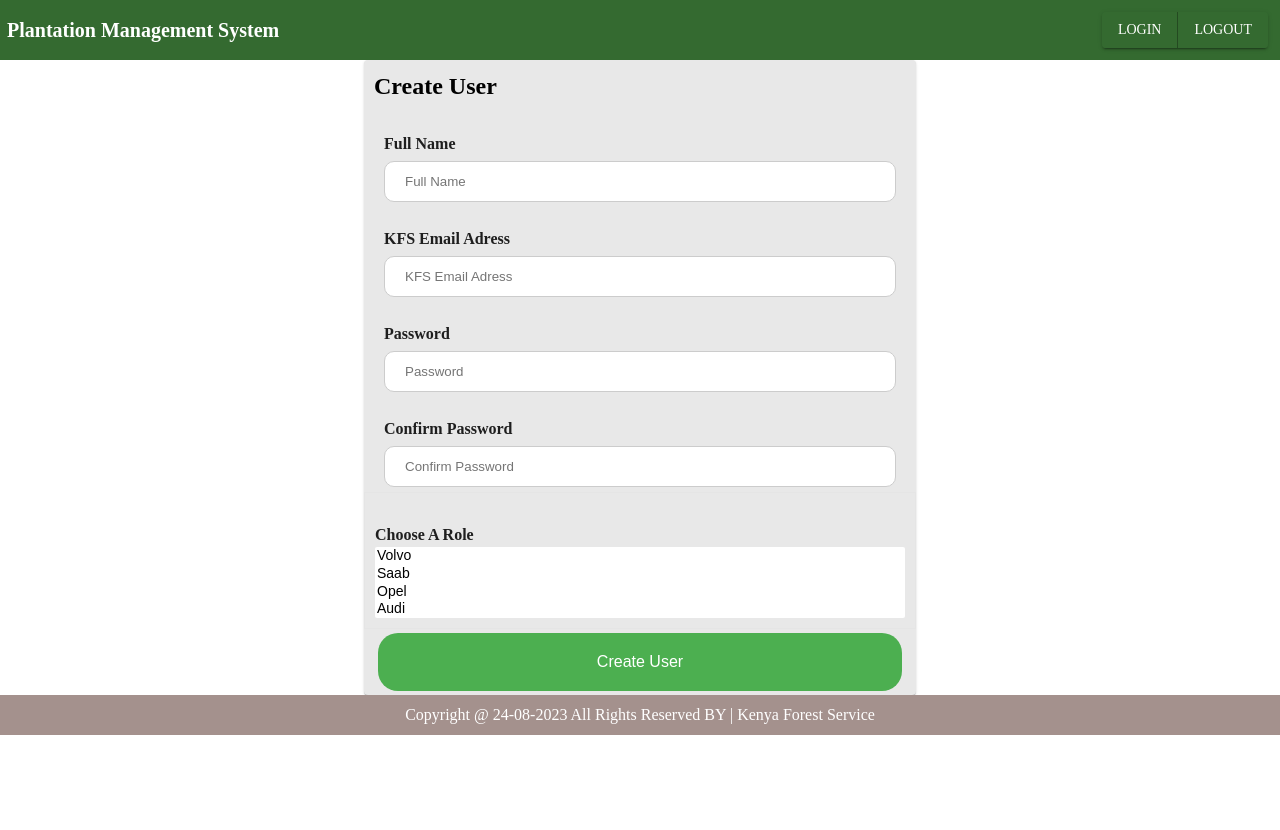
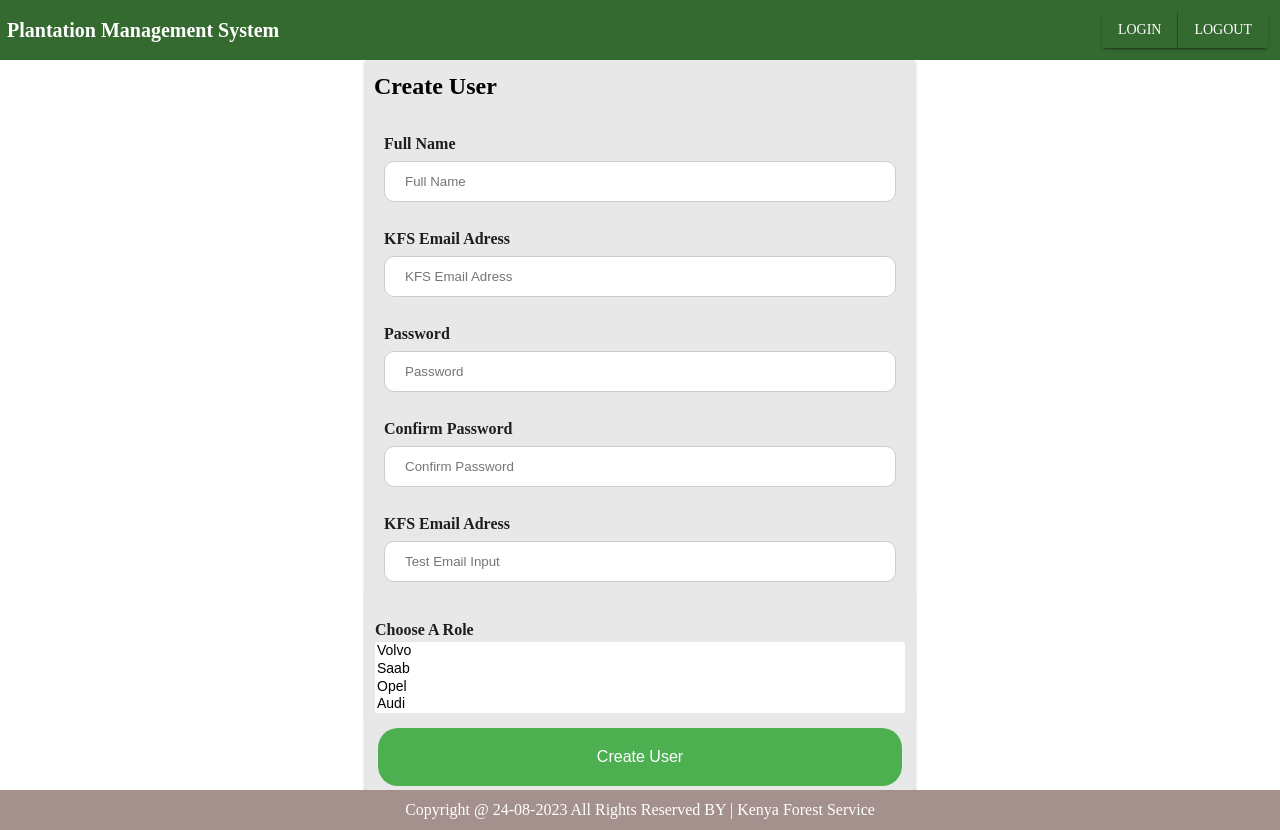
Before and after one commit to Manyara20/forest_inventory, a React (Vite) app in the folder client/: page /admin/addUser in a window 1280 px wide. Before the commit the page ends 800 px from the top, so only its background shows below. Built offline with nearby package versions, Linux system fonts and the light colour scheme; a web font is replaced by a local one.

Commit message:
Made Reusable Components

```diff
--- a/client/package.json
+++ b/client/package.json
@@ -16,6 +16,7 @@
     "@mui/icons-material": "^5.14.3",
     "@mui/material": "^5.14.5",
     "axios": "^1.5.0",
+    "prop-types": "^15.8.1",
     "react": "^18.2.0",
     "react-dom": "^18.2.0",
     "react-hook-form": "^7.45.4",
--- a/client/src/App.jsx
+++ b/client/src/App.jsx
@@ -38,10 +38,11 @@ function App() {
         },
         {
           path: "/subcompartment",
-          element: <SubCompartment/>,
+          element: <SubCompartment/>},
+        {
           path: "/admin/addUser",
           element: <AdminRegister />,
-        }
+        },
       ],
     },
   ]);
--- /dev/null
+++ b/client/src/components/reusableComponents.jsx/EmailInput.jsx
@@ -0,0 +1,33 @@
+import React from 'react'
+import PropTypes from 'prop-types';
+
+
+const EmailInput = (props) => {
+
+    const {type, placeholder, maximLength, name, ifRequired, errors, register}=props;
+
+  return (
+    <div className='inputForm'>
+        <label>KFS Email Adress</label>
+            <input type={type} placeholder={placeholder}
+              {...register(name, { required: {value: ifRequired, message: "Email is Required"},
+                      maxLength: {value: maximLength, message: "Cannot be Longer than 50 Characters"},
+                      pattern: {value: /^[A-Z0-9._%+-]+@[A-Z0-9.-]+\.[A-Z]{2,4}$/i, message: "Enter a Valid Email"} })}/>
+
+              {errors[name] && <span>{errors[name].message}</span>}
+    </div>
+  )
+}
+
+    EmailInput.propTypes ={
+        type: PropTypes.string,
+        placeholder: PropTypes.string,
+        maximLength: PropTypes.number,
+        name: PropTypes.string,
+        ifRequired:PropTypes.bool,
+        inputPattern: PropTypes.shape(RegExp),
+        errors: PropTypes.object,
+        register: PropTypes.func,
+    }
+
+export default EmailInput
--- a/client/src/pages/users/AdminRegister.jsx
+++ b/client/src/pages/users/AdminRegister.jsx
@@ -2,6 +2,7 @@ import { Box, Container, Paper, Typography } from '@mui/material'
 import React from 'react'
 import './UserRegistration.css'
 import { useForm } from 'react-hook-form';
+import EmailInput from '../../components/reusableComponents.jsx/EmailInput';
 
 const AdminRegister = () => {
 
@@ -62,6 +63,15 @@ const AdminRegister = () => {
                       validate: (value) => value === watchPassword || "The passwords do not match" })}/>
                 {errors.confirm_password && <span>{errors.confirm_password.message}</span>}
                 </div>
+                < EmailInput
+                  type='text'
+                  placeholder='Test Email Input'
+                  register={register}
+                  name='test_email'
+                  maximLength={50}
+                  ifRequired={true}
+                  errors={errors}/>
+
                 <div className='inputForm options'>
                   <label>Choose A Role</label>
                   <select multiple {...register("roles")}>
```
Also changed, not shown: 1 other file (tests, documents, lock files or other folders).
